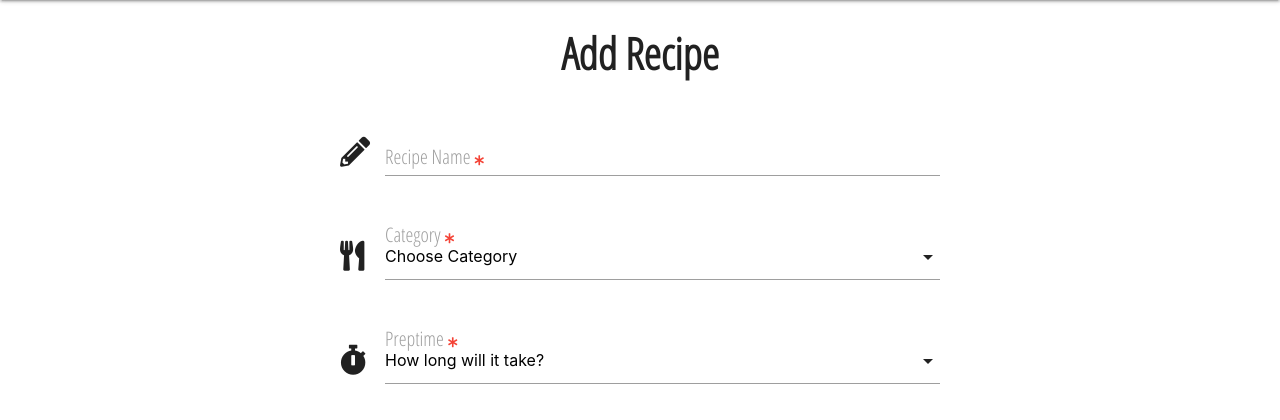
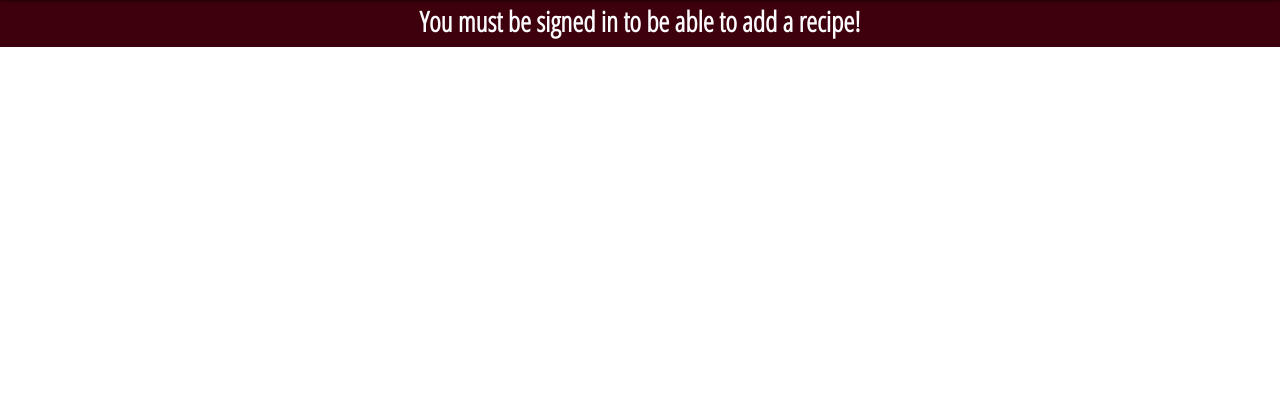
Before and after one commit to Code-Institute-Submissions/Kitchen, a Flask app: template templates/add_recipe.html in a window 1280 px wide. Shown: the part 64-484 px from the top of the page. Run offline with Flask 2, Linux system fonts and the light colour scheme; the template is opened without the code that fills it, so the values that code supplies are empty; some libraries are stand-ins or nearby versions.

Commit message:
Add defensive programming fir page display

```diff
--- a/templates/add_recipe.html
+++ b/templates/add_recipe.html
@@ -1,5 +1,6 @@
 {% extends "base.html" %}
 {% block content %}
+    {% if session.user %}
         <div class="add-recipe-container">
             <!-- add recipe heading text -->
             <div class="row">
@@ -130,4 +131,9 @@
                 </form>
             </div>
         </div>
+    {% else %}
+        <div class="session-flash">
+            <p class="session-header open-sans">You must be signed in to be able to add a recipe!</p>
+        </div>
+    {% endif %}
 {% endblock %}
```
Lines whose indentation alone changed are shown as unchanged.
